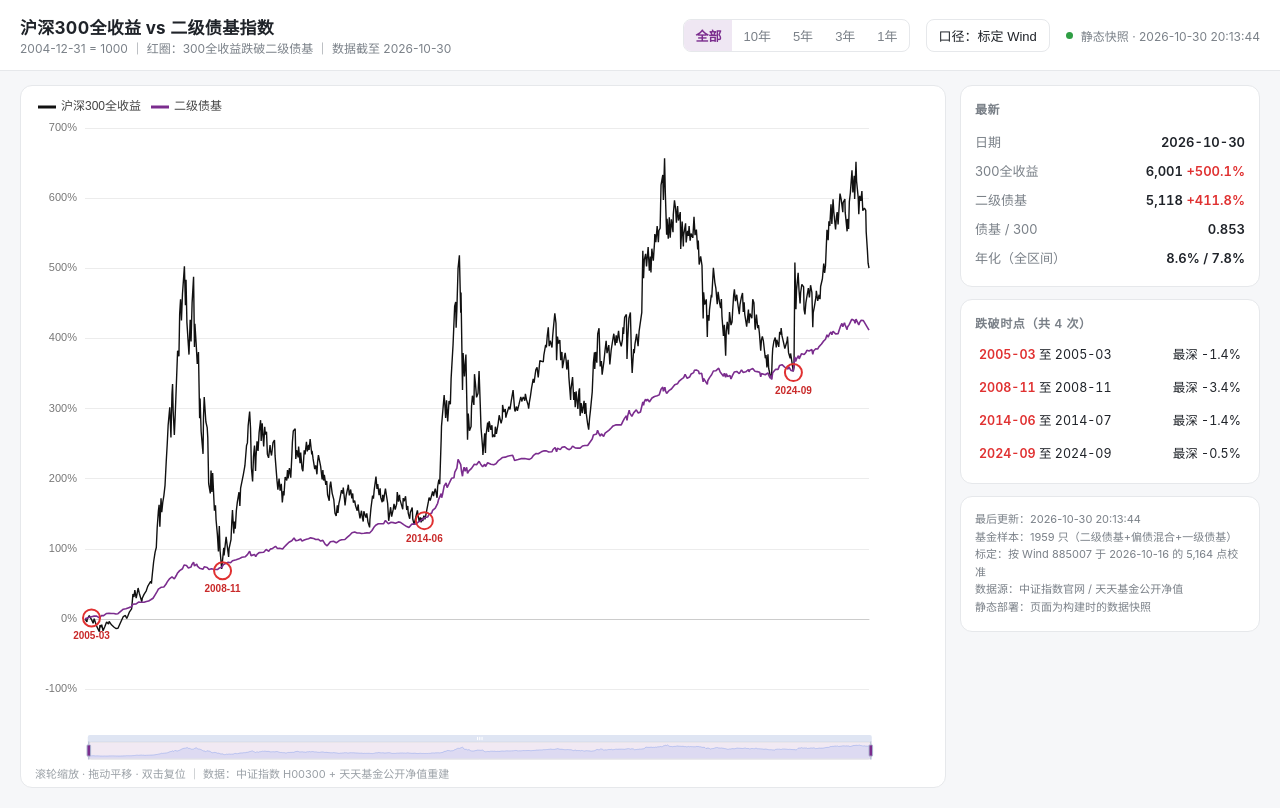
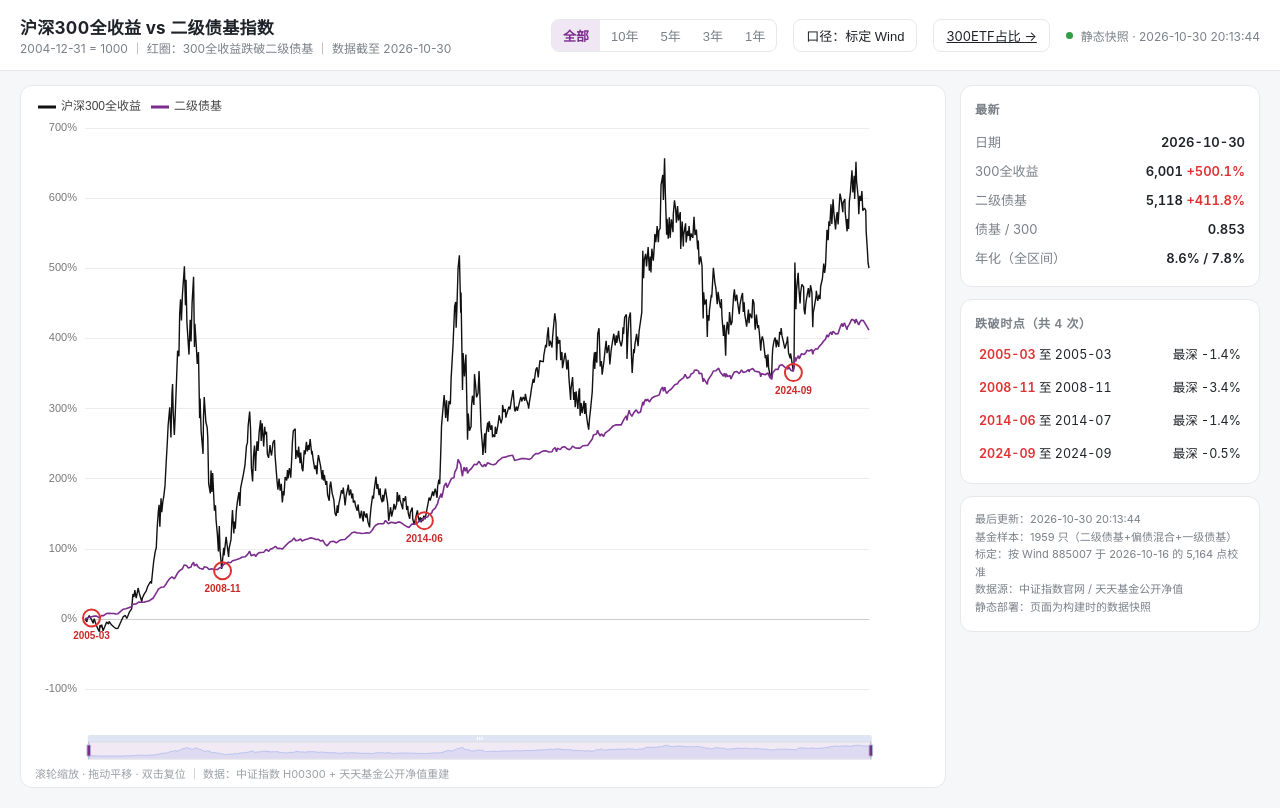
Before and after one commit to dul30984-cpu/hs300-vs-2ndbond, a plain HTML site: page index.html in a window 1280 px wide. Drawn offline with Linux system fonts and the light colour scheme.

Commit message:
Add ETF page link

```diff
--- a/index.html
+++ b/index.html
@@ -70,6 +70,7 @@
     <button data-y="1">1年</button>
   </div>
   <button class="btn" id="mode" title="切换债券指数口径">口径：标定 Wind</button>
+  <a class="btn" href="etf.html">300ETF占比 →</a>
   <button class="btn primary" id="refresh">刷新数据</button>
   <div class="status"><span class="dot" id="dot"></span><span id="statusText">加载中…</span></div>
 </div>
```
